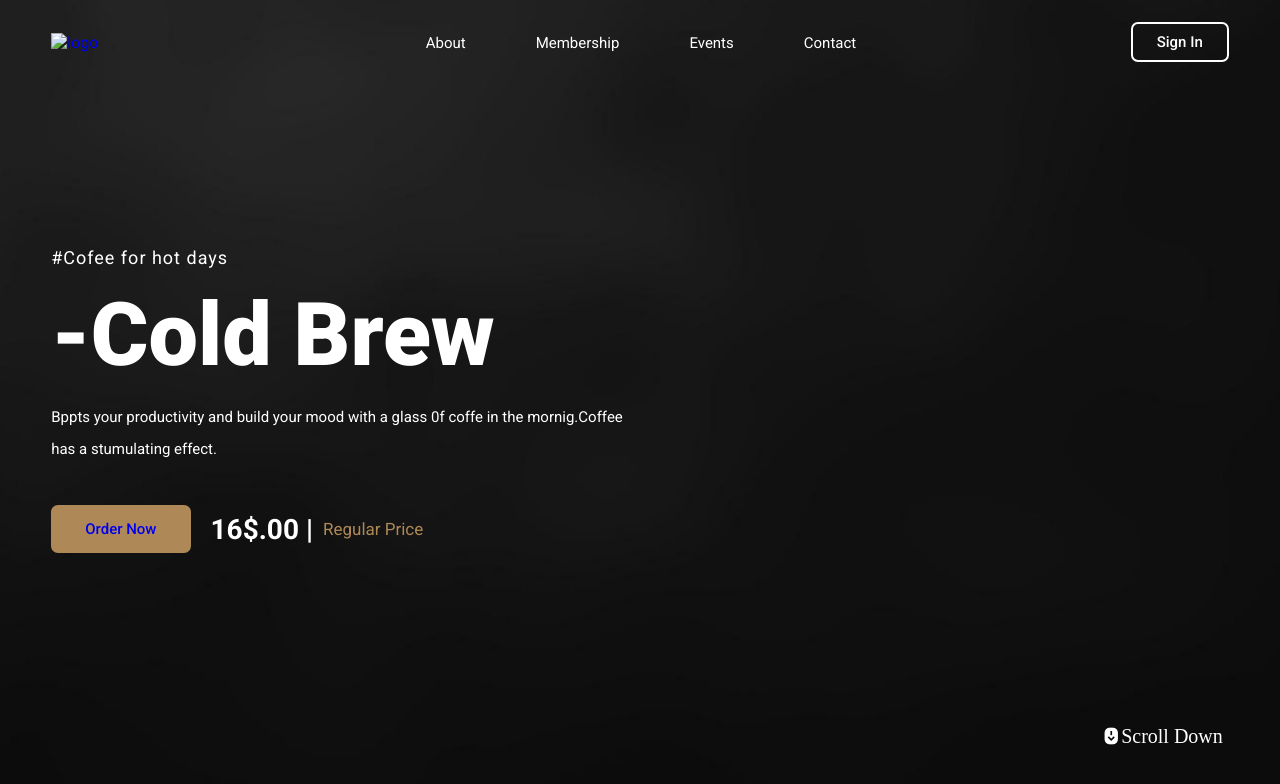
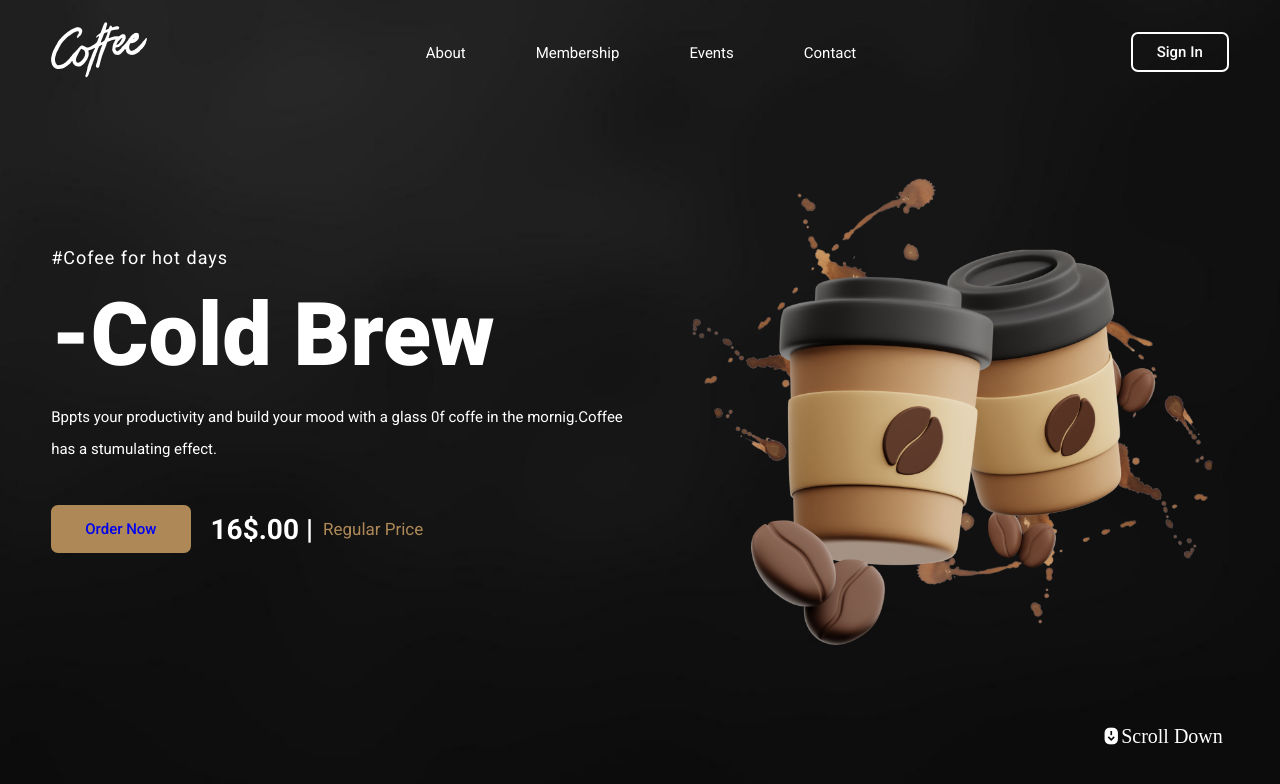
Before and after one commit to Traniceone/coffee, a plain HTML site: page index.html in a window 1280 px wide. Drawn offline with nearby package versions, Linux system fonts and the light colour scheme; files whose address does not match are found by name.

Commit message:
Update index.html

```diff
--- a/index.html
+++ b/index.html
@@ -24,7 +24,7 @@
   </head>
   <body>
     <header>
-      <a href="#" class="logo"><img src="./img/logo.png" alt="logo" /></a>
+      <a href="#" class="logo"><img src="logo.png" alt="logo" /></a>
       <ul class="navlist">
         <li><a href="#">About</a></li>
         <li><a href="#">Membership</a></li>
@@ -50,7 +50,7 @@
         </div>
       </div>
       <div class="hero-img">
-        <img src="img/hero.png" alt="" />
+        <img src="hero.png" alt="" />
       </div>
     </section>
     <div class="icon">
```
